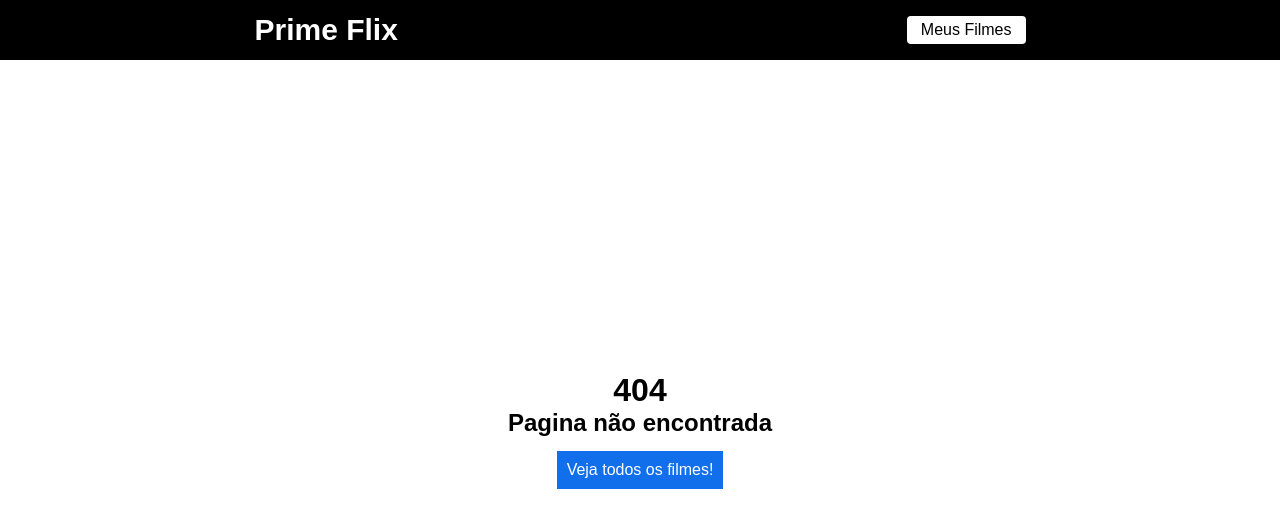
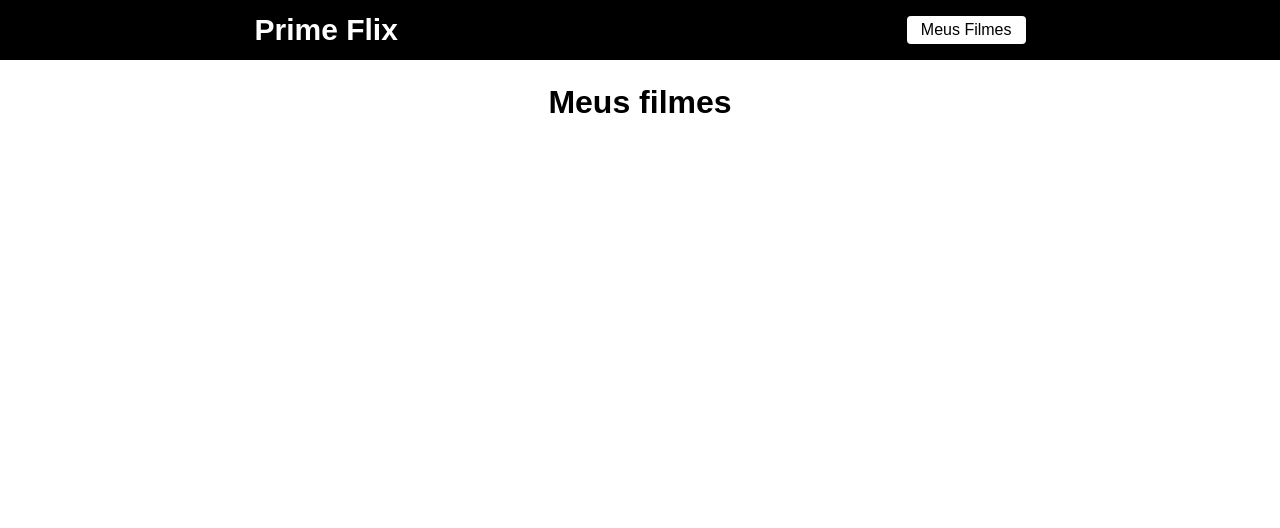
Before and after one commit to ShirSouza/filmes, a React (Create React App) app: page /favoritos in a window 1280 px wide. Before the commit this address had no page. Shown: the top 528 px of the page. Built offline with nearby package versions, Linux system fonts and the light colour scheme.

Commit message:
Projeto aula 47

```diff
--- /dev/null
+++ b/src/pages/Favoritos/favoritos.css
@@ -0,0 +1,38 @@
+.meus-filmes{
+    margin-top: 24px;
+    display: flex;
+    flex-direction: column;
+    align-items: center;
+}
+
+.meus-filmes h1{
+    margin-bottom: 14px;
+}
+
+.meus-filmes span{
+    font-size: 18px;
+}
+
+.meus-filmes ul{
+    width: 720px;
+}
+
+.meus-filmes ul li{
+    list-style: none;
+    display: flex;
+    justify-content: space-between;
+    align-items: center;
+    margin-bottom: 14px;
+}
+
+.meus-filmes div{
+    display: flex;
+    justify-content: center;
+    align-items: center;
+}
+
+.meus-filmes div a{
+    text-decoration: none;
+    color: #116feb;
+    margin-right: 14px;
+}
--- /dev/null
+++ b/src/pages/Favoritos/index.js
@@ -0,0 +1,42 @@
+//import api from '../../servers/api';
+import { useEffect , useState } from 'react';
+import { Link  } from 'react-router-dom';
+import './favoritos.css';
+
+
+function Favoritos() {
+
+    const [filmes , setFilmes] = useState([]);
+
+    useEffect(()=>{
+
+        const minhaLista = localStorage.getItem("@primeflix");
+        setFilmes(JSON.parse(minhaLista) || [] )
+    },[])
+
+
+
+
+    return (
+        <div className='meus-filmes'>
+            <h1>Meus filmes</h1>
+
+            <ul>
+                {filmes.map((item)=>{
+                    return(
+                        <li key={item.id}>
+                           <span>{item.title}</span>
+                           <div>
+                             <Link to={`/filme/${item.id}`}> Ver detalhes </Link>
+                             <button>Excluir</button>
+                            </div>
+                        </li>
+                    )
+                })}
+            </ul>
+        </div>
+    )
+}
+
+
+export default Favoritos;
--- a/src/routes.js
+++ b/src/routes.js
@@ -2,6 +2,8 @@
 
 import Home from './pages/Home';
 import Filme from './pages/Filme';
+import Favoritos from './pages/Favoritos';
+
 import Erro from './pages/Erro';
 
 import Header  from './components/Header';
@@ -13,6 +15,7 @@
         <Routes>
            <Route path="/" element={ <Home/> } />
            <Route path="/filme/:id" element={ <Filme/> } />
+           <Route path='/favoritos' element={ <Favoritos /> } />
 
 
           <Route path="*" element= { <Erro />} />
```
